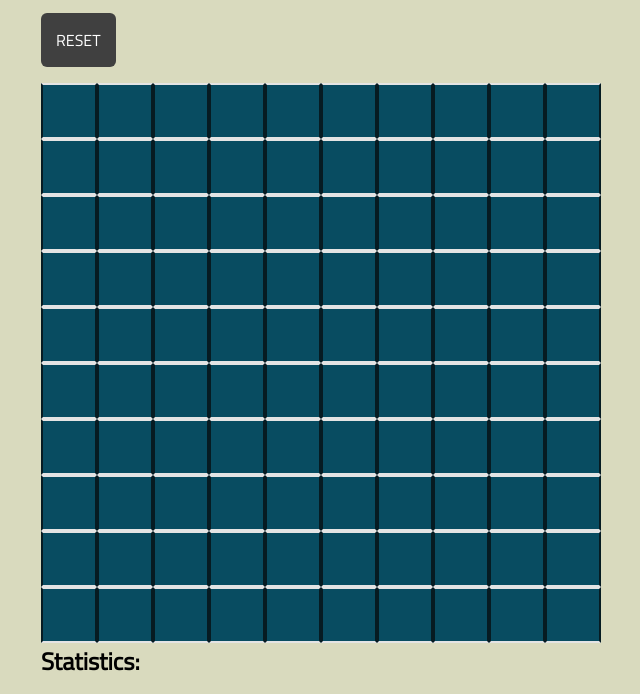
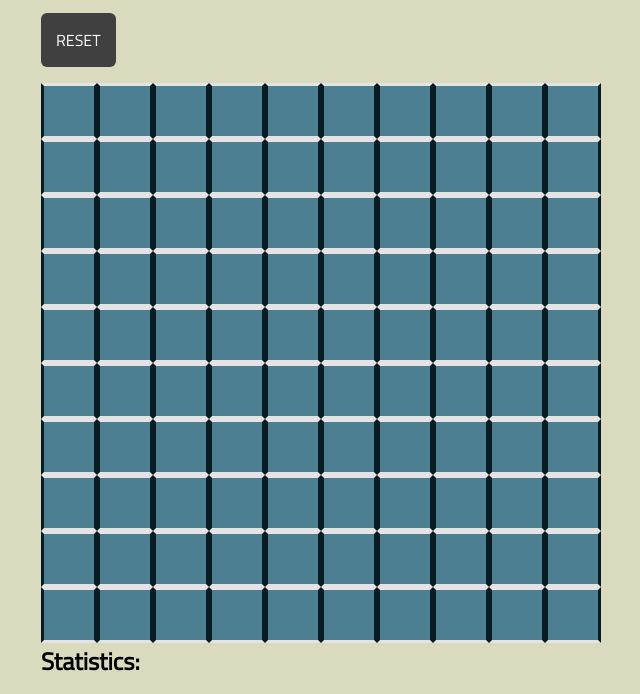
Before and after one commit to marlena-sliwinska/battleship, a plain HTML site: page index.html in a window 1280 px wide. Shown: the part 106-800 px from the top of the page, without its empty margins (319-959 px from the left). Drawn offline with Linux system fonts and the light colour scheme.

Commit message:
game board color changed

```diff
--- a/main.css
+++ b/main.css
@@ -1,5 +1,5 @@
 :root {
-    --basic-game-board-color: #084c61ff;
+    --basic-game-board-color: rgb(76, 127, 145);
     --darker-border-color: rgb(6, 27, 34);
     --brighter-border-color: rgb(228, 228, 228);
     --basic-text-color: #d7eae3ff;
@@ -11,7 +11,7 @@
     --teal-blue: #517b85ff;
     --modal-board-color: rgb(27, 67, 73);
     --field-size: 3.5rem;
-    --field-border-width: 2.5px
+    --field-border-width: 3px
     }
 
 
```
